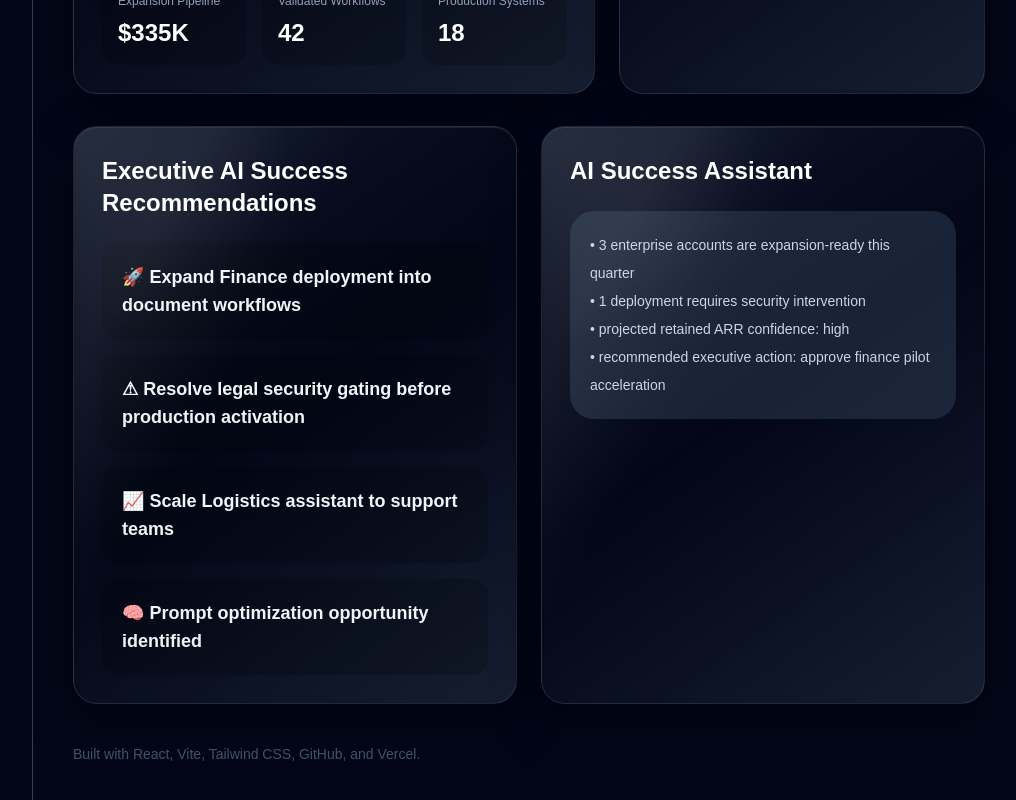
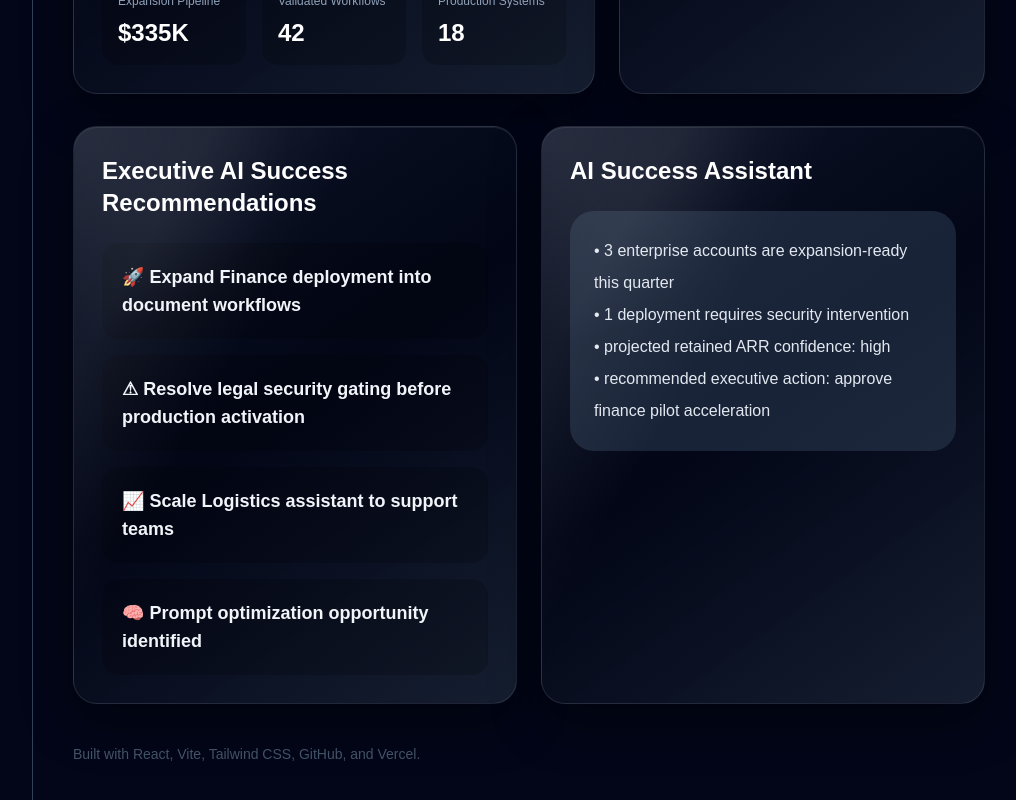
Before and after one commit to jtorres507-rgb/openai-ai-command-dashboard, a React (Vite) app: page / in a window 1280 px wide. Shown: the part 976-1776 px from the top of the page, without its empty margins (255-1271 px from the left). Built offline with nearby package versions, Linux system fonts and the light colour scheme.

Commit message:
Polish executive overview lower panel alignment

```diff
--- a/src/App.jsx
+++ b/src/App.jsx
@@ -319,7 +319,7 @@ function ExecutiveOverview() {
 
         <div className={`${metalPanel} p-7`}>
           <h2 className="text-2xl font-bold text-white">AI Success Assistant</h2>
-          <div className="mt-6 rounded-3xl bg-slate-700/50 p-5 text-sm text-slate-300 leading-7">
+          <div className="mt-6 rounded-3xl bg-slate-700/50 p-6 text-base font-medium text-slate-200 leading-8">
             <p>• 3 enterprise accounts are expansion-ready this quarter</p>
             <p>• 1 deployment requires security intervention</p>
             <p>• projected retained ARR confidence: high</p>
```
